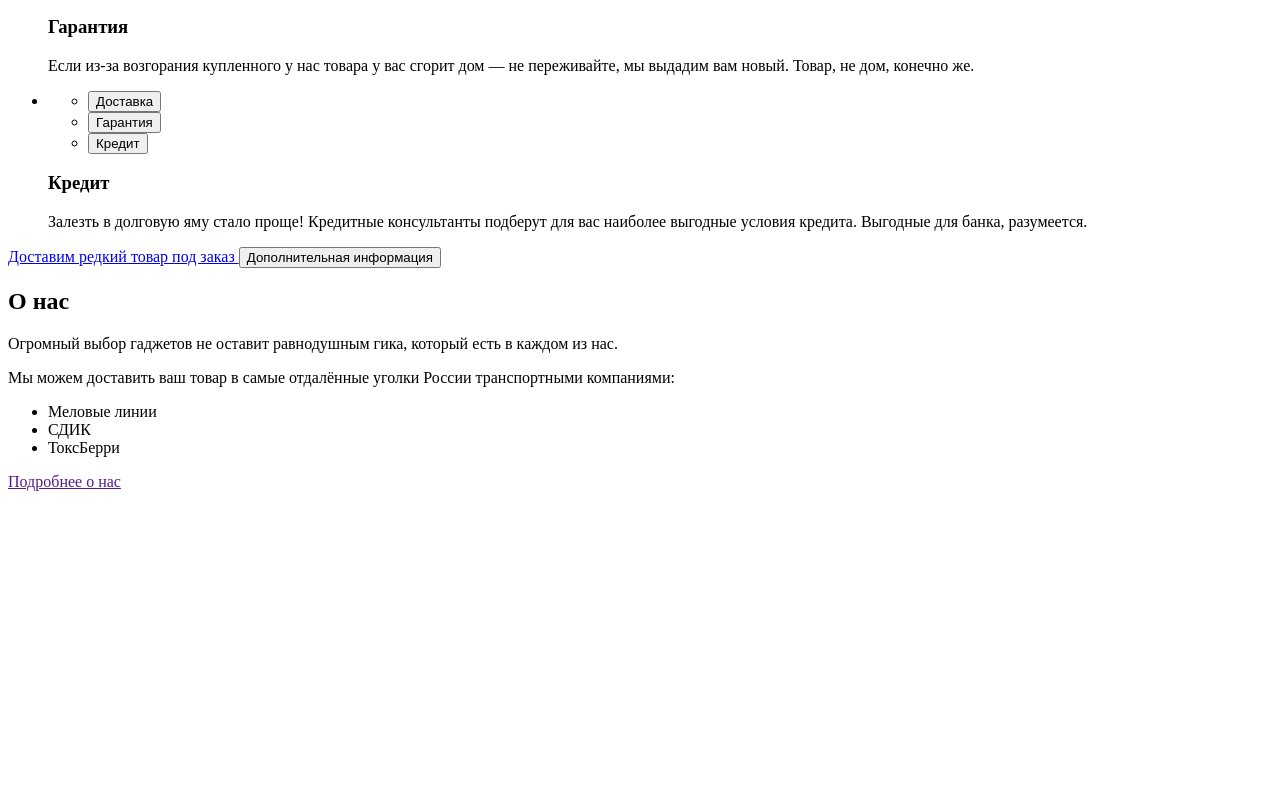
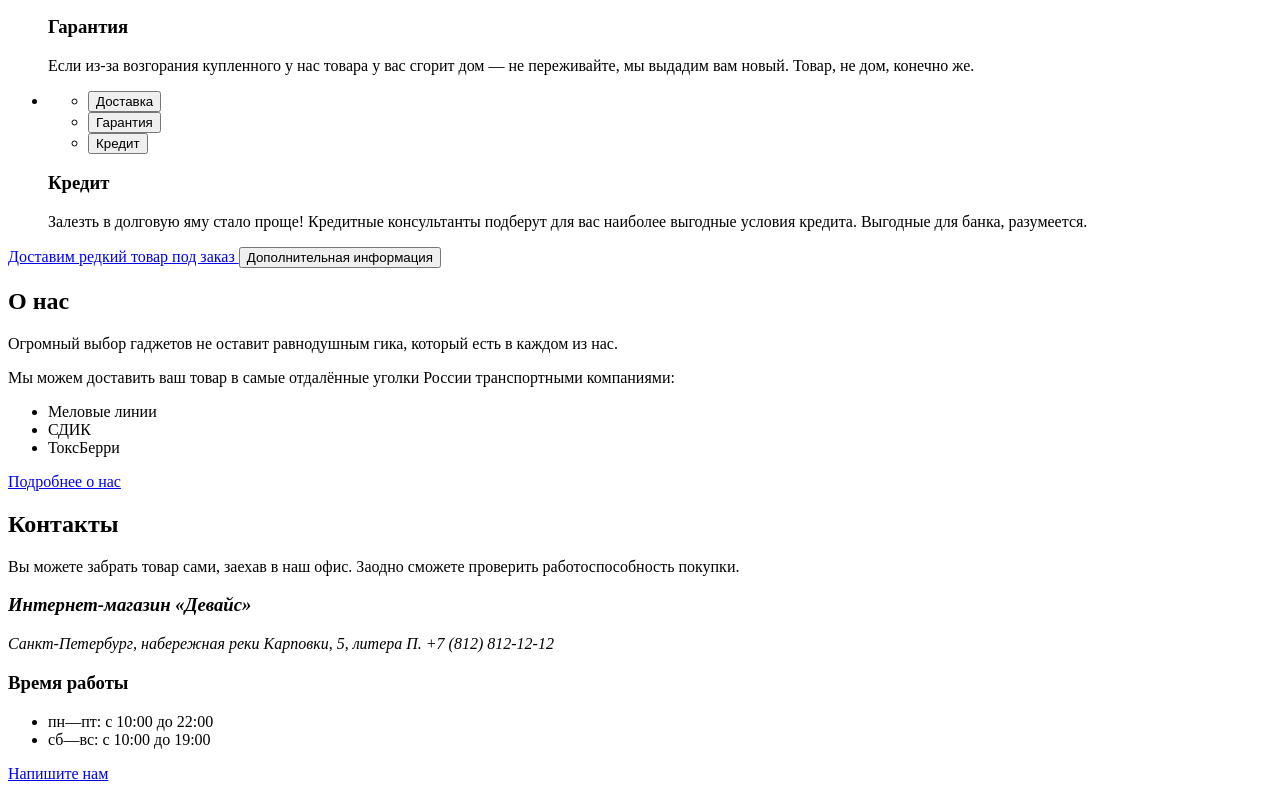
Before and after one commit to htmlacademy-htmlcss/1573711-device-34, a plain HTML site: page index.html in a window 1280 px wide. Shown: the part 1796-2587 px from the top of the page. Before the commit the page ends 2295 px from the top, so only its background shows below. Drawn offline with Linux system fonts and the light colour scheme.

Commit message:
Добавляет секцию к контактами

```diff
--- a/index.html
+++ b/index.html
@@ -288,7 +288,26 @@
             ТоксБерри
           </li>
         </ul>
-        <a class="about-button" href="">Подробнее о нас</a>
+        <a class="about-button" href="#">Подробнее о нас</a>
+      </section>
+      <section class="contacts">
+        <h2 class="contacts-title">Контакты</h2>
+        <p class="contacts-info">Вы можете забрать товар сами, заехав в наш офис. Заодно сможете проверить работоспособность покупки.</p>
+        <address class="contacts-adress">
+          <h3 class="contacts-subtitle">Интернет-магазин «Девайс»</h3>
+          Санкт-Петербург, набережная реки Карповки, 5, литера П.
+          +7 (812) 812-12-12
+        </address>
+        <h3 class="contacts-subtitle">Время работы</h3>
+        <ul class="contacts-list">
+          <li class="contacts-item">
+            пн—пт: с 10:00 до 22:00
+          </li>
+          <li class="contacts-item">
+            сб—вс: с 10:00 до 19:00
+          </li>
+        </ul>
+        <a class="contacts-button" href="#">Напишите нам</a>
       </section>
 
     </main>
```
